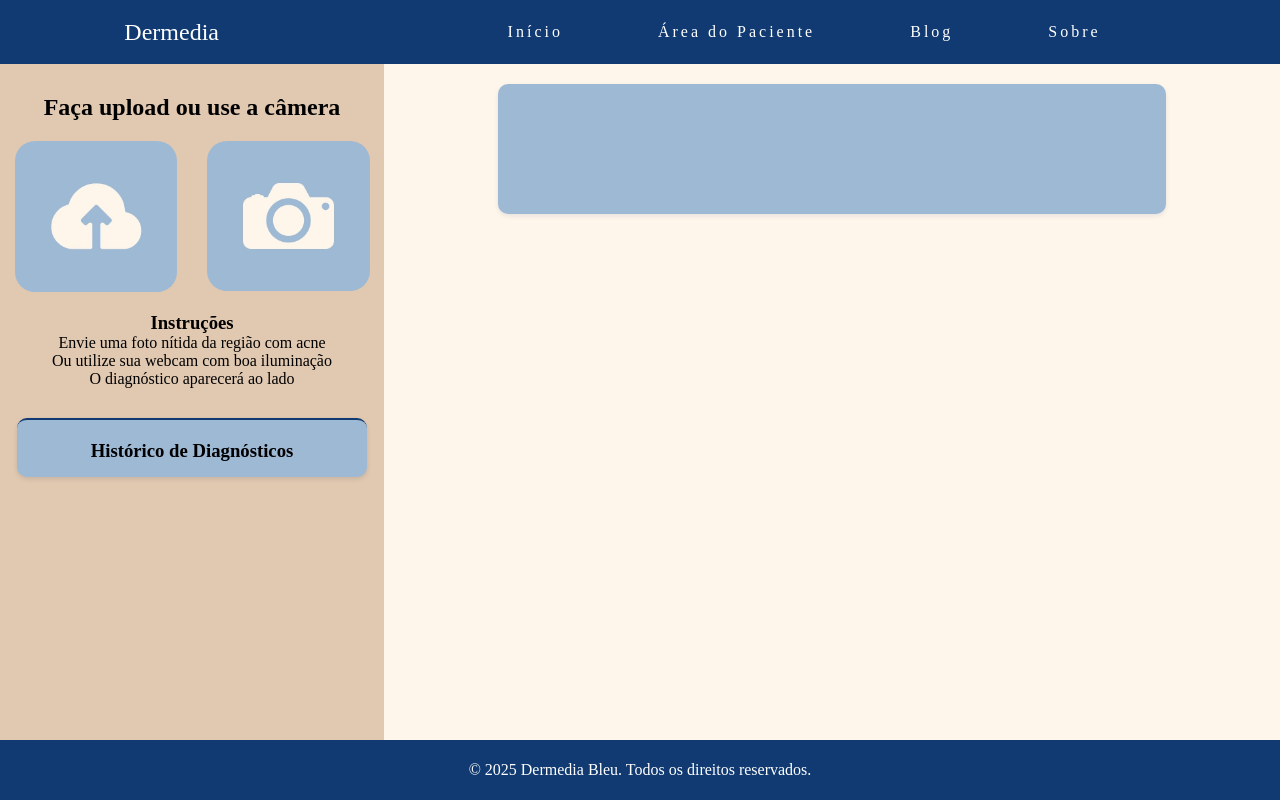
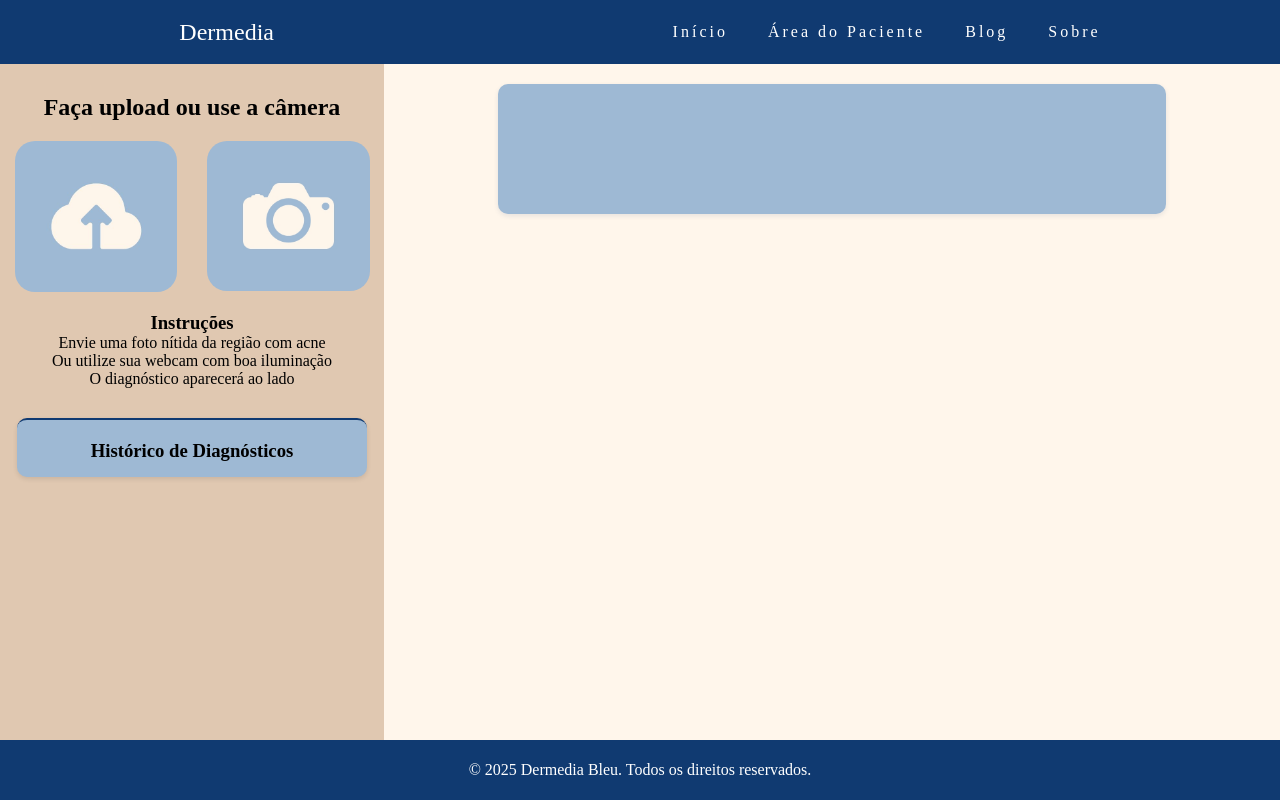
Before and after one commit to Agatha1999/2.1, a plain HTML site: page area_paciente.html in a window 1280 px wide. Drawn offline with Linux system fonts and the light colour scheme; a script that the page names is missing.

Commit message:
Update style.css

```diff
--- a/css/style.css
+++ b/css/style.css
@@ -61,7 +61,6 @@ main {
 .lista-nav li {
     letter-spacing: 3px;
     margin-left: 40px;
-    margin-right: 55px;
 }
 
 .menu-mobile {
```
